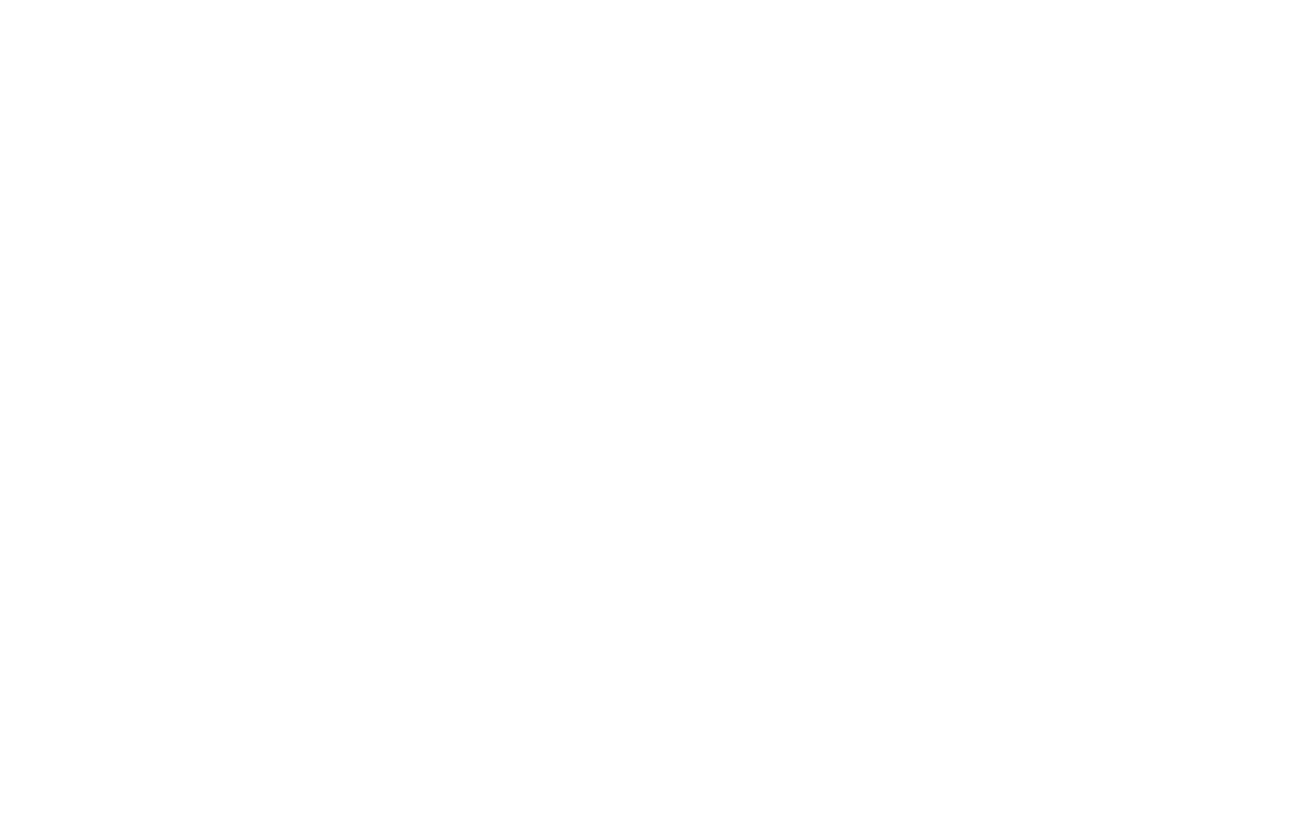
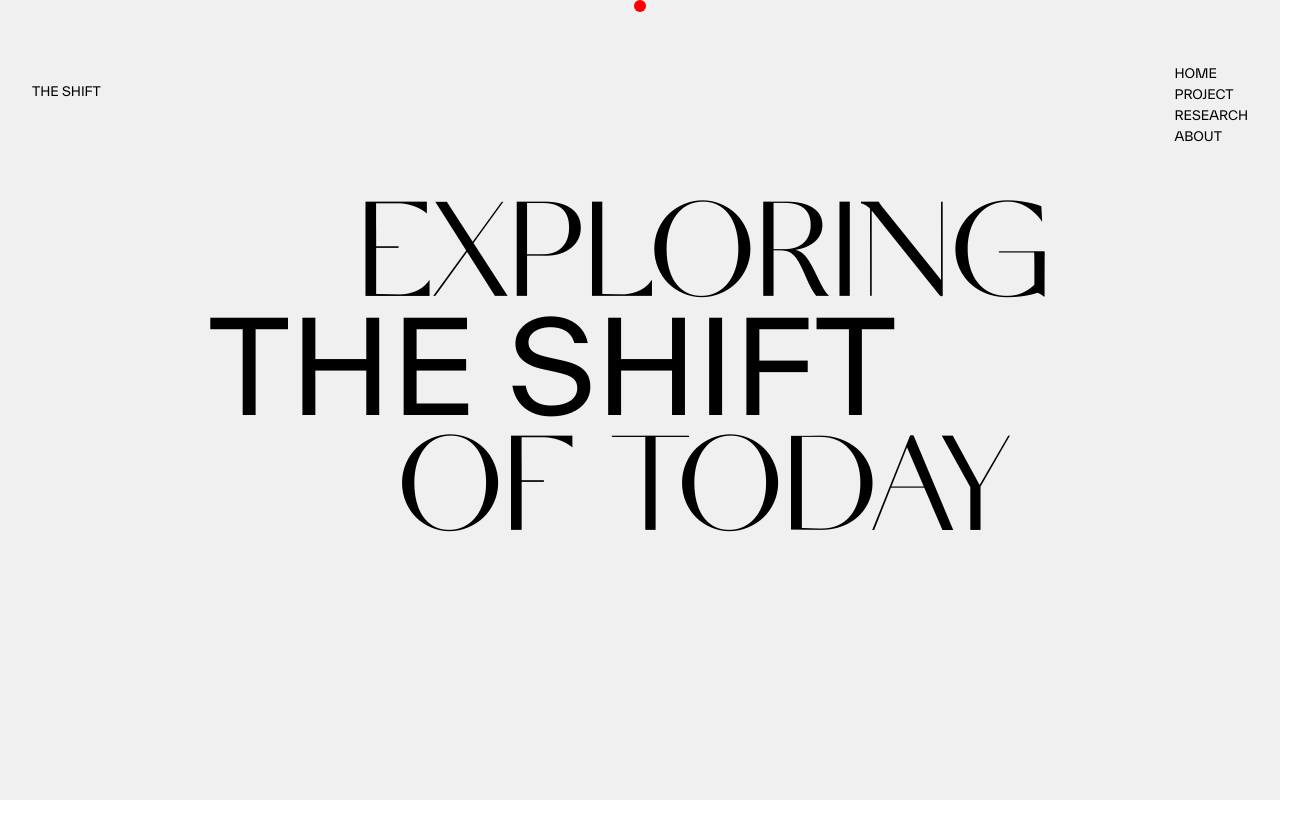
Before and after one commit to Prisans/shift, a React (Vite) app: page / in a window 1280 px wide. Shown: the whole page, 1312 px wide, since content can reach past the window. Built offline with nearby package versions, Linux system fonts and the light colour scheme.

Commit message:
New changes

```diff
--- a/src/Components/Home/Home.css
+++ b/src/Components/Home/Home.css
@@ -0,0 +1,85 @@
+.home-container{
+    width: 100%;
+    height: 100vh;
+    background: rgba(240,240,240,1);
+    display: flex;
+    flex-direction: column;
+
+    align-items: center;
+}
+
+.dot{
+    width: 12px;
+    height: 12px;
+    background: red;
+    border-radius: 50%;
+}
+
+.home-nav{
+    width: 95%;
+    height: 20vh;
+    /* background: red; */
+    display: flex;
+    align-items: center;
+    justify-content: space-between;
+}
+
+.home-nav .nav-logo p{
+    font-size: 1vw;
+}
+
+.nav-logo p:hover{
+    cursor: pointer;
+}
+
+.nav-navbar{
+    /* background: red; */
+    margin-top: 2rem;
+}
+
+
+.nav-navbar ul li{
+    list-style: none;
+    font-size: 1vw;
+    padding-bottom: 5px;
+    transition: .5s ease;
+}
+
+.nav-navbar ul li:hover{
+    cursor: pointer;
+    transform: scale(1.1);
+}
+
+.home-content{
+    width: 95%;
+    height: 80vh;
+    /* background: red; */
+    display: flex;
+    justify-content: center;
+    /* align-items: center; */
+    text-align: center;
+    top: 1rem;
+    left: 4rem;
+    position: relative;
+}
+
+.home-content h1{
+    font-size: 11.227vw;
+    font-weight: 100;
+    line-height: 8.5vw;
+}
+
+.home-content h1 span:nth-child(1){
+    font-family: "Prisans";
+}
+.home-content h1 span:nth-child(3){
+    font-family: "Hanu";
+    position: absolute;
+    font-size: 10vw;
+    left: 7rem;
+
+}
+.home-content h1 span:nth-child(5){
+    font-family: "Prisans";
+
+}
--- a/src/Components/Home/Home.jsx
+++ b/src/Components/Home/Home.jsx
@@ -1,9 +1,43 @@
 import React from 'react'
+import './Home.css'
+import gsap from 'gsap'
 
 const Home = () => {
+
+  const handleMouseMove = (e)=>{
+    gsap.to(".dot",{
+      x:e.clientX,
+      y:e.clientY,
+      duration:0.5,
+    })
+  }
+
   return (
-    <div className="home-container">
+    <div className="home-container" onMouseMove={handleMouseMove}>
+      <div className="dot">
 
+      </div>
+
+        <div className="home-nav">
+
+            <div className="nav-logo">
+              <p>THE SHIFT</p>
+            </div>
+
+            <div className="nav-navbar">
+              <ul>
+                <li>HOME</li>
+                <li>PROJECT</li>
+                <li>RESEARCH</li>
+                <li>ABOUT</li>
+              </ul>
+            </div>
+
+        </div>
+
+        <div className="home-content">
+            <h1><span>EXPLORING</span> <br /> <span>THE SHIFT</span> <br /> <span>OF TODAY</span></h1>
+        </div>
     </div>
   )
 }
--- a/src/index.css
+++ b/src/index.css
@@ -3,6 +3,7 @@
   padding: 0;
   box-sizing: border-box;
   font-family: "Hanu";
+
 }
 
 @font-face {
```
Also changed, not shown: src/App.jsx (+5 -2 lines).
